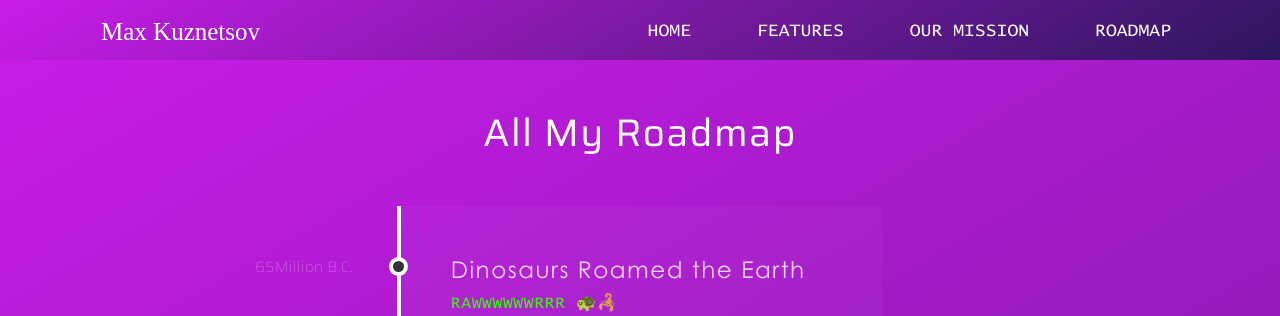
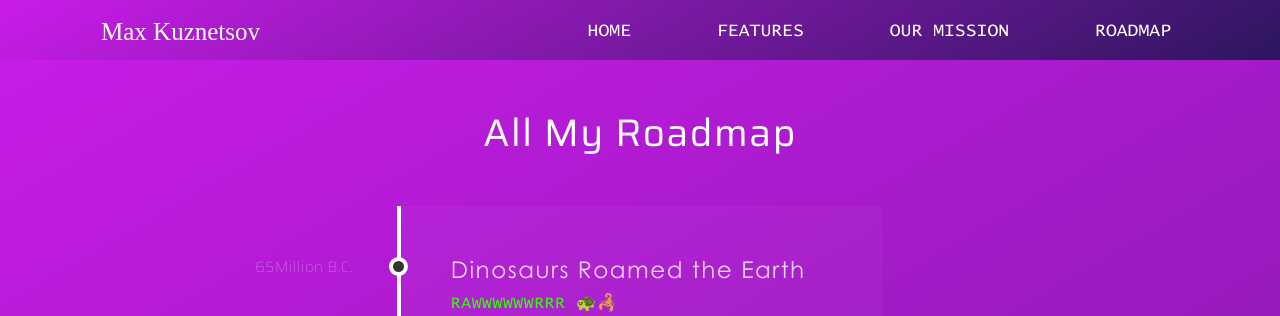
Before and after one commit to Alex-Grigorovich/docker-parallel-website, a Flask app: page /roadmap in a window 1280 px wide. Shown: the top 316 px of the page. Run offline with Flask 2, Linux system fonts and the light colour scheme; some libraries are stand-ins or nearby versions; some web fonts are replaced.

Commit message:
Add margin-left for roadmap navbar

```diff
--- a/static/css/style_roadmap.css
+++ b/static/css/style_roadmap.css
@@ -13,7 +13,7 @@ body {
 
 header .nav-item{
     text-transform: uppercase;
-    margin-left: 50px;
+    margin-left: 70px;
     color: #fff;
 }
 
```
